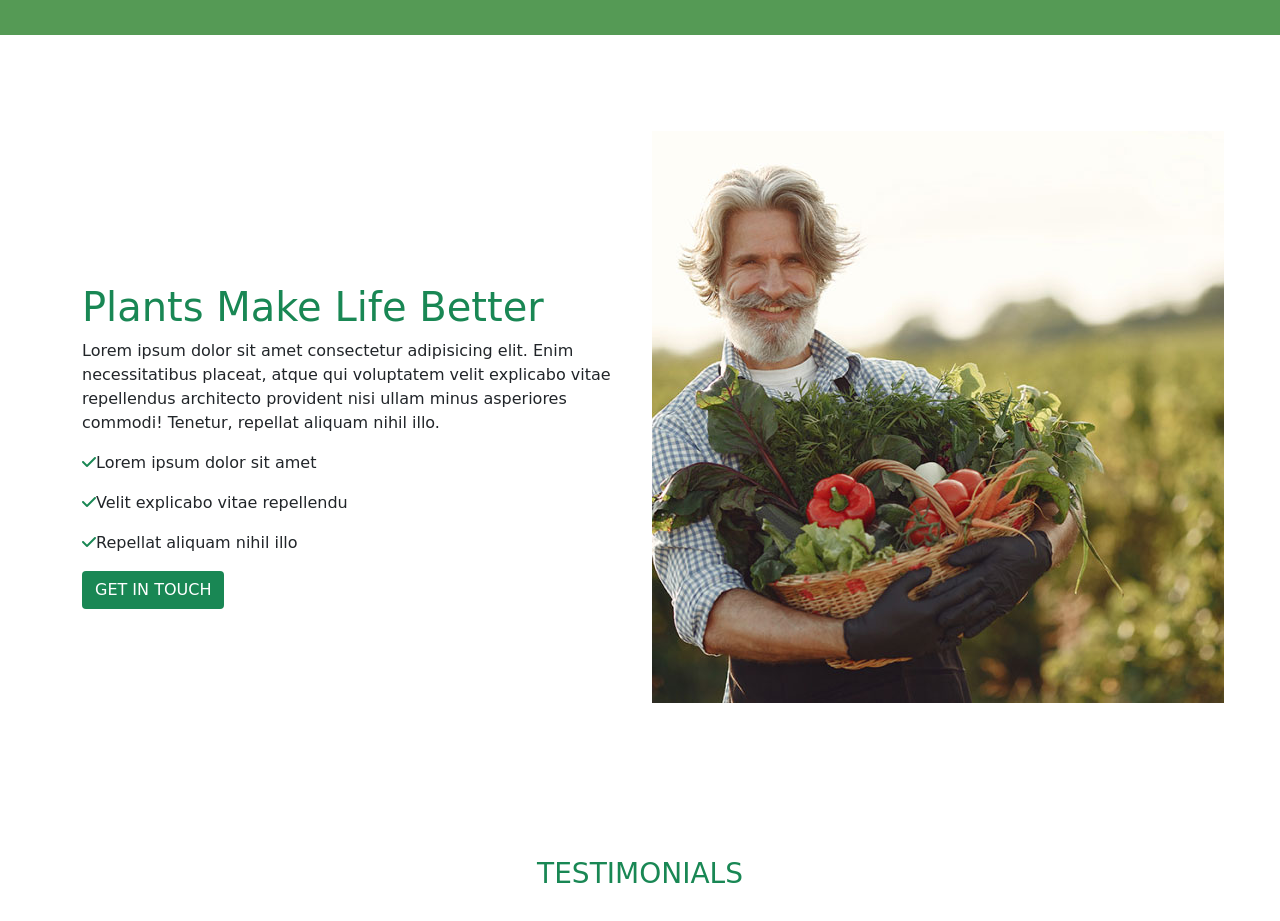
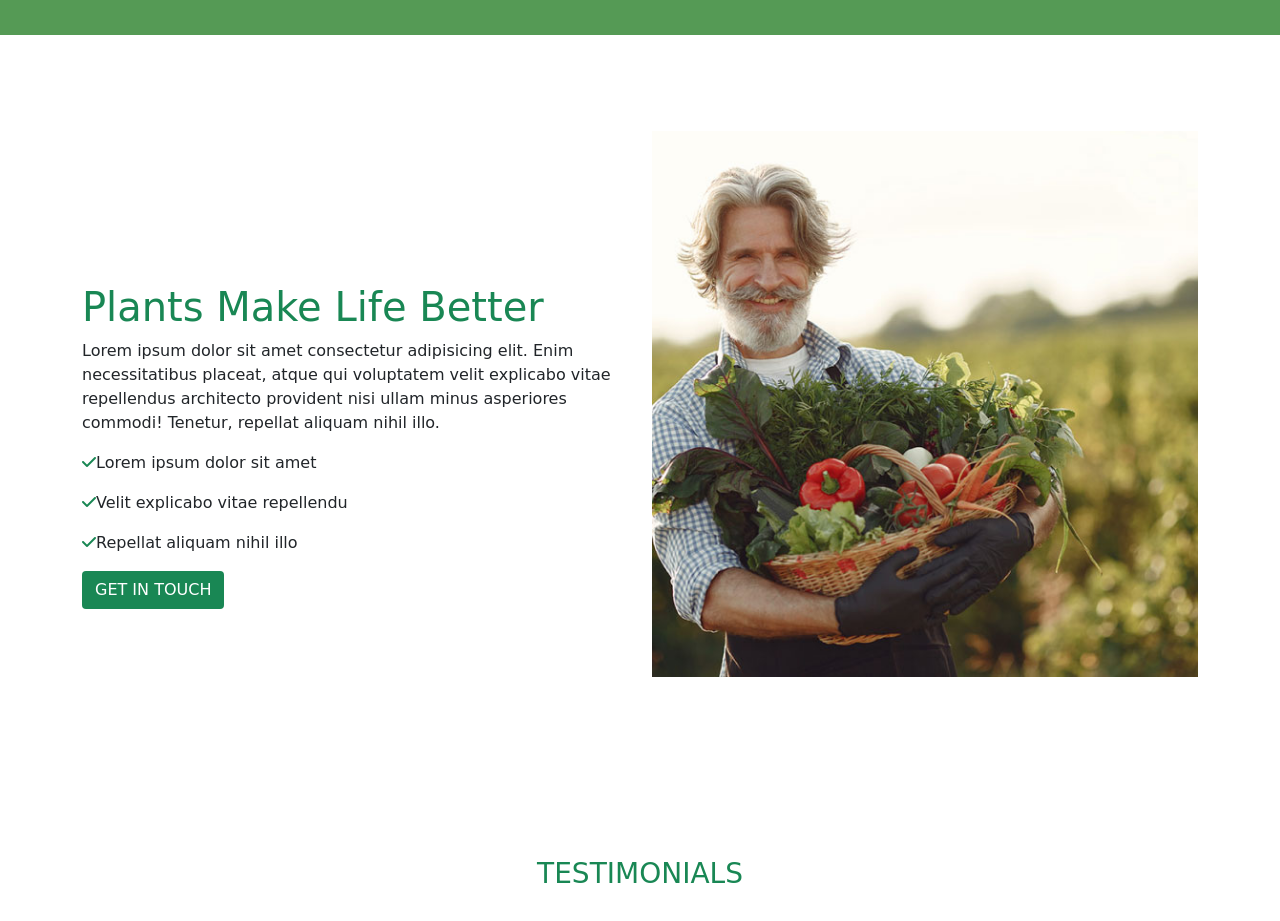
Before and after one commit to tech-vinit/Agricultural-Website, a plain HTML site: page index.html in a window 1280 px wide. Shown: the part 2080-3001 px from the top of the page. Drawn offline with nearby package versions, Linux system fonts and the light colour scheme.

Commit message:
Update index.html

```diff
--- a/index.html
+++ b/index.html
@@ -246,8 +246,8 @@
                  </div>
                </div>
                <div class="col-lg-6">
-              <div class="baba my-5 img-fluid">
-                  <img src="img/img_sq_1.jpg" alt="">
+              <div class="baba my-5">
+                  <img src="img/img_sq_1.jpg" alt="" class="img-fluid w-100">
               </div>
               </div>
           </div>
```
